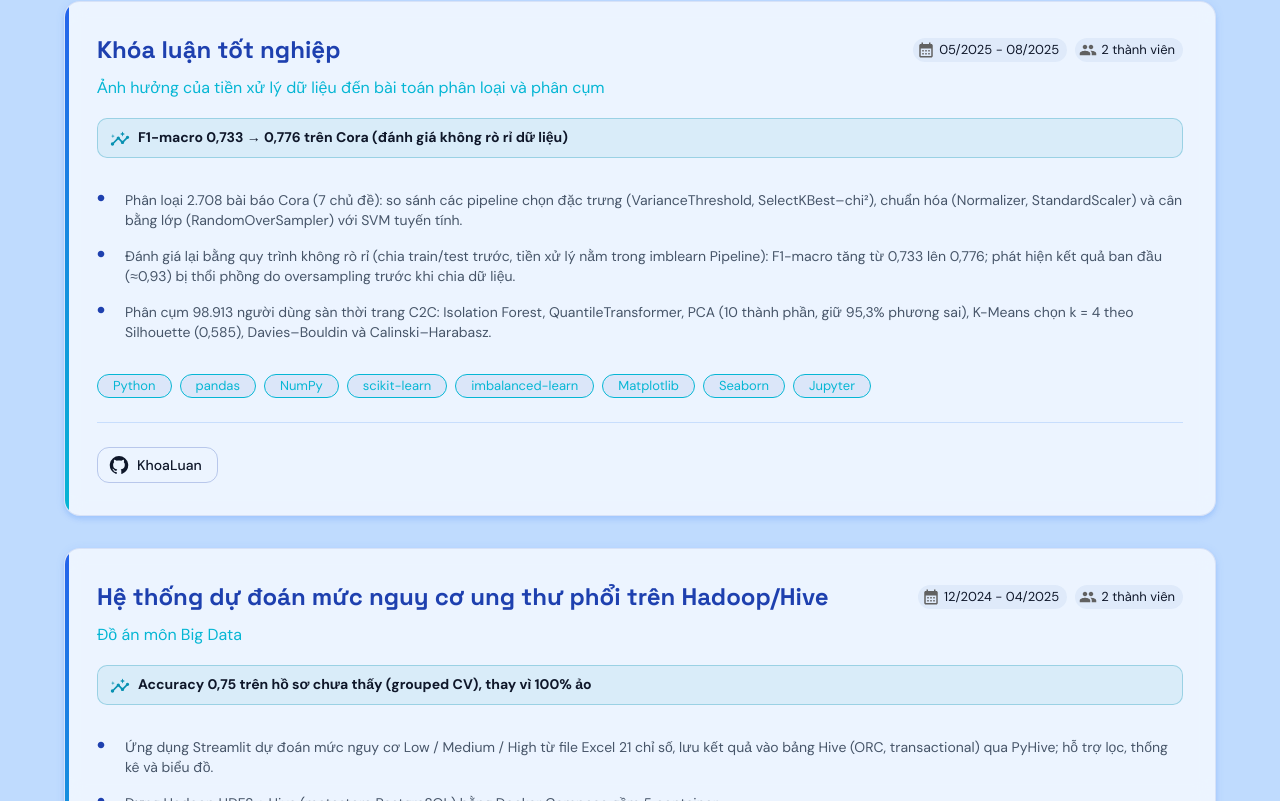
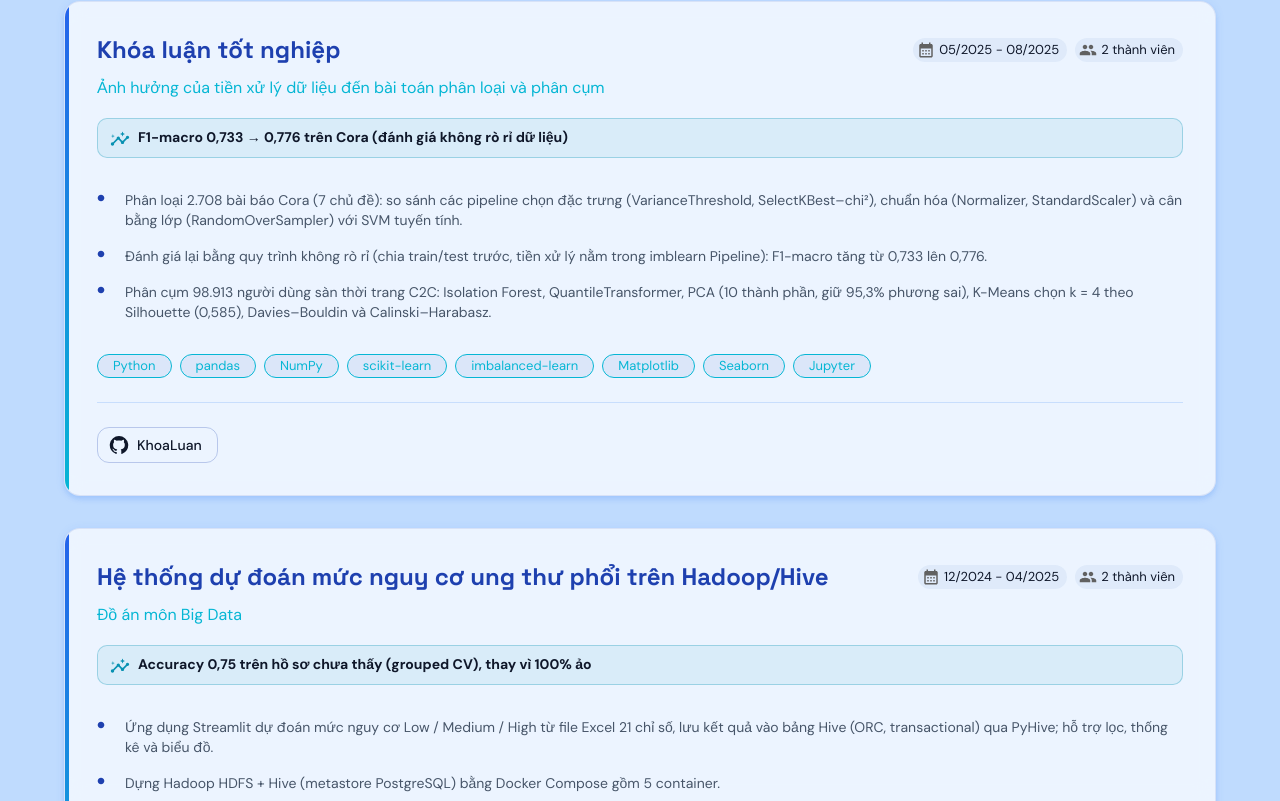
Before and after one commit to Fly-onlyone/Portfolio, a React (Vite) app: page / in a window 1280 px wide. Shown: the part 3096-3897 px from the top of the page. Built offline with nearby package versions, Linux system fonts and the light colour scheme.

Commit message:
fix(content): drop inflated-baseline remark from thesis bullet

```diff
--- a/src/data/portfolioData.js
+++ b/src/data/portfolioData.js
@@ -59,7 +59,7 @@ export const projects = [
     highlight: 'F1-macro 0,733 → 0,776 trên Cora (đánh giá không rò rỉ dữ liệu)',
     description: [
       'Phân loại 2.708 bài báo Cora (7 chủ đề): so sánh các pipeline chọn đặc trưng (VarianceThreshold, SelectKBest–chi²), chuẩn hóa (Normalizer, StandardScaler) và cân bằng lớp (RandomOverSampler) với SVM tuyến tính.',
-      'Đánh giá lại bằng quy trình không rò rỉ (chia train/test trước, tiền xử lý nằm trong imblearn Pipeline): F1-macro tăng từ 0,733 lên 0,776; phát hiện kết quả ban đầu (≈0,93) bị thổi phồng do oversampling trước khi chia dữ liệu.',
+      'Đánh giá lại bằng quy trình không rò rỉ (chia train/test trước, tiền xử lý nằm trong imblearn Pipeline): F1-macro tăng từ 0,733 lên 0,776.',
       'Phân cụm 98.913 người dùng sàn thời trang C2C: Isolation Forest, QuantileTransformer, PCA (10 thành phần, giữ 95,3% phương sai), K-Means chọn k = 4 theo Silhouette (0,585), Davies–Bouldin và Calinski–Harabasz.'
     ],
     techStack: ['Python', 'pandas', 'NumPy', 'scikit-learn', 'imbalanced-learn', 'Matplotlib', 'Seaborn', 'Jupyter']
```
